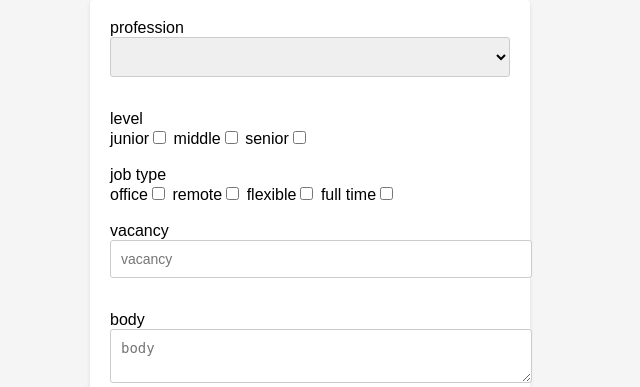
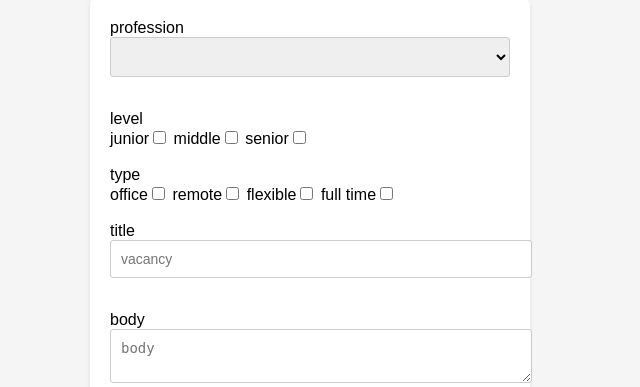
Before and after one commit to Mixail132/VacancyAdder, a Django app: template vadder/templates/add.html in a window 1280 px wide. Shown: the part 112-499 px from the top of the page, without its empty margins (330-970 px from the left). Run offline with Django 5.2, Linux system fonts and the light colour scheme; the template is opened without the code that fills it, so the values that code supplies are empty; the visitor is signed in with stand-in values (Sample User, id 1).

Commit message:
Rename the form fields for more friendly view.

```diff
--- a/vadder/templates/add.html
+++ b/vadder/templates/add.html
@@ -26,13 +26,13 @@
     middle<input type="checkbox" name="middle" value="middle">
     senior<input type="checkbox" name="senior" value="senior">
   </div><br>
-  <div>job type<br>
+  <div>type<br>
     office<input type="checkbox" name="office" value="office">
     remote<input type="checkbox" name="remote" value="remote">
     flexible<input type="checkbox" name="flexible" value="flexible">
     full time<input type="checkbox" name="fulltime" value="fulltime">
   </div><br>
-  <div>vacancy<br>
+  <div>title<br>
     <input type="text" placeholder="vacancy" name="vacancy">
   </div><br>
   <div>body<br>
```
